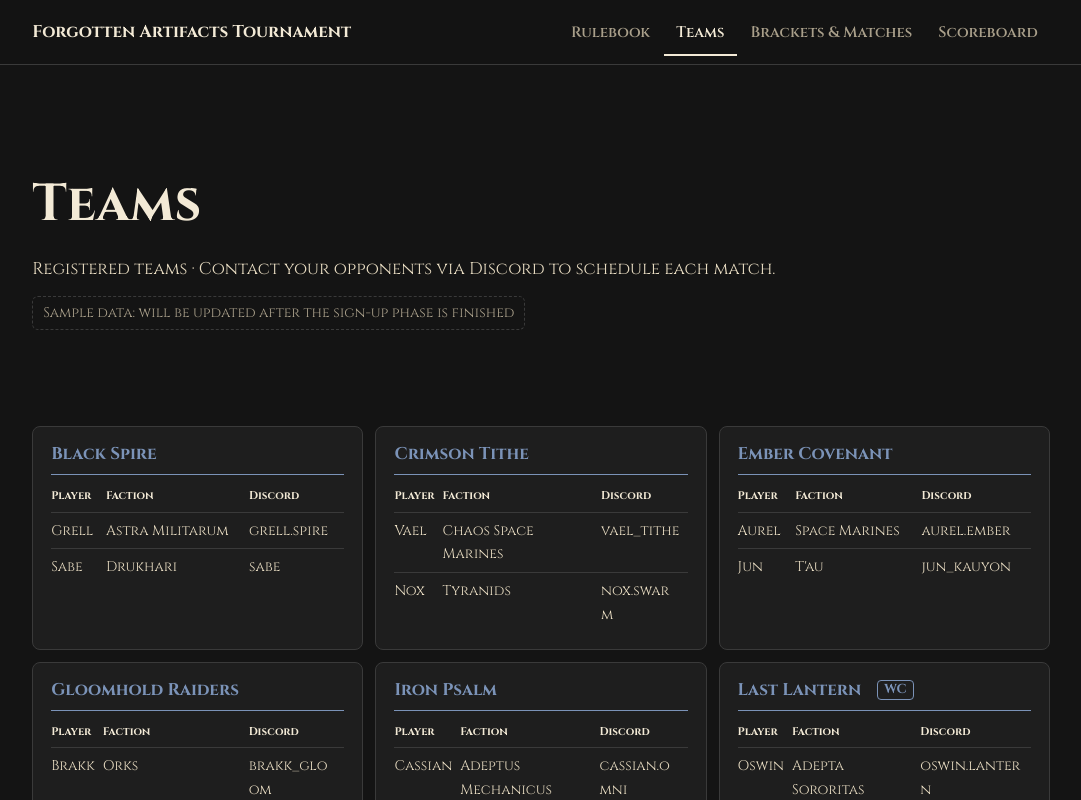
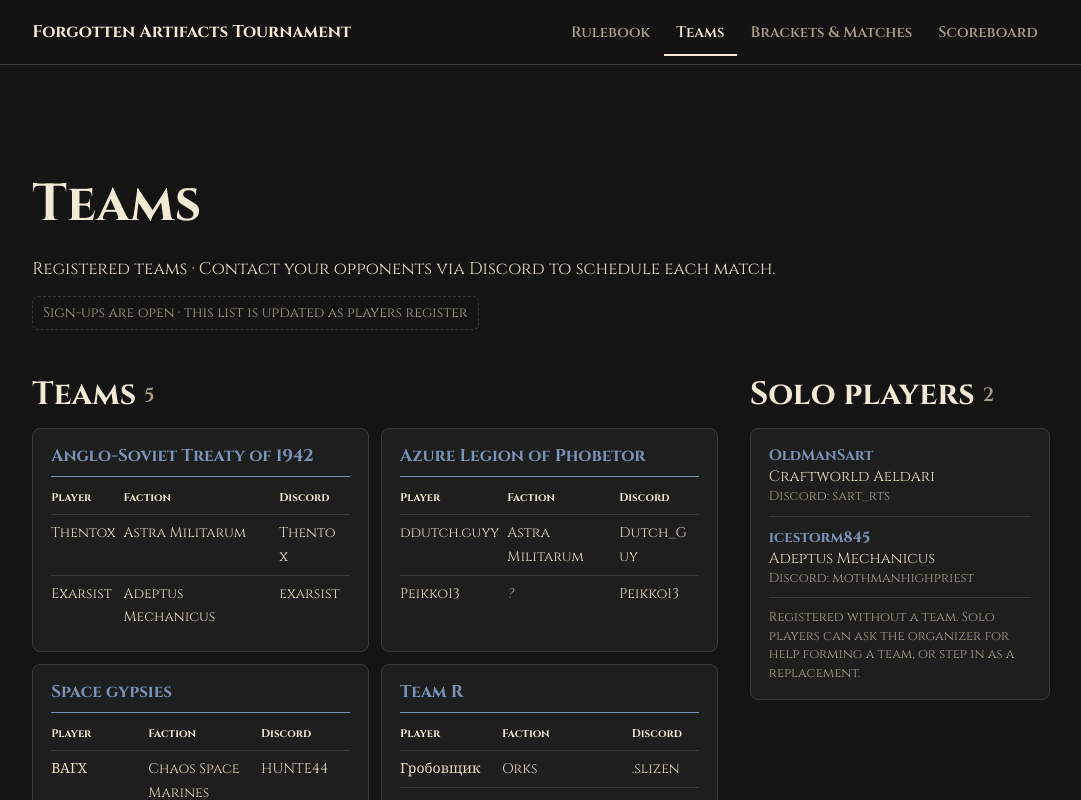
Before and after one commit to D4rkM3ll3x/Forgotten-Artifacts-Tournament, a plain HTML site: page index.html in a window 1280 px wide. Both pictures are taken after a click on the link "Teams". Shown: the top 800 px of the page, without its empty margins (99-1180 px from the left). Drawn offline with Linux system fonts and the light colour scheme.

Commit message:
Teams page: replace sample data with real sign-ups, add solo players list
Co-Authored-By: Claude Opus 5.5 <noreply@anthropic.com>
Claude-Session: https://claude.ai/code/session_01MTEmfJd2Xft61ExxUoptCr

```diff
--- a/index.html
+++ b/index.html
@@ -167,6 +167,21 @@ footer{padding:8mm 4mm}
 .tcard .dc{overflow-wrap:anywhere}
 .tcard h4{padding-bottom:8px;border-bottom:1px solid var(--steel);color:var(--steel);font-weight:700}
 #v-teams .tag{color:var(--steel);border-color:var(--steel)}
+.tlay{display:grid;grid-template-columns:minmax(0,1fr) 300px;gap:32px;align-items:start}
+.tlay section{padding-top:10px}
+.tlay .teams{grid-template-columns:repeat(auto-fill,minmax(280px,1fr))}
+.cnt{font-size:.6em;color:var(--mute);font-weight:600;vertical-align:middle}
+.soloc{position:sticky;top:84px}
+.solo{margin-top:14px}
+.solo ul{list-style:none;padding:0;margin:0}
+.solo li{margin:0;padding:10px 0;border-bottom:1px solid var(--edge);font-size:15px;line-height:1.4}
+.solo li:first-child{padding-top:0}
+.solo li>b{color:var(--steel)}
+.solo .sf{display:block;color:var(--ink)}
+.solo .sd{display:block;font-size:13px;color:var(--mute);overflow-wrap:anywhere}
+.solo .ver{margin:10px 0 0;font-size:13px;line-height:1.45}
+.solo h3{margin:0}
+@media(max-width:900px){.tlay{grid-template-columns:minmax(0,1fr);gap:0}.soloc{position:static}}
 .tbdn{color:var(--mute);font-style:italic;font-weight:400}
 .ab{display:block;font:600 12px/1.2 Cinzel,serif;color:var(--mute);margin-bottom:2px}
 .mini div>span:first-child{display:flex;align-items:baseline}
@@ -375,12 +390,22 @@ aside nav a:hover,aside nav a:focus-visible{border-left-color:var(--steel) !impo
  <header><div class="wrapc">
   <h1>Teams</h1>
   <p class="lead">Registered teams · Contact your opponents via Discord to schedule each match.</p>
-  <p class="sample">Sample data: will be updated after the sign-up phase is finished</p>
+  <p class="sample">Sign-ups are open · this list is updated as players register</p>
  </div></header>
  <main class="wrapc">
-  <section>
-   <div class="teams" id="teams"></div>
-  </section>
+  <div class="tlay">
+   <section>
+    <h2>Teams <span class="cnt" id="tcount"></span></h2>
+    <div class="teams" id="teams"></div>
+   </section>
+   <section class="soloc">
+    <h2>Solo players <span class="cnt" id="scount"></span></h2>
+    <div class="box solo">
+     <ul id="solo"></ul>
+     <p class="ver">Registered without a team. Solo players can ask the organizer for help forming a team, or step in as a replacement.</p>
+    </div>
+   </section>
+  </div>
  </main>
 </div>
 
@@ -434,20 +459,19 @@ aside nav a:hover,aside nav a:focus-visible{border-left-color:var(--steel) !impo
 <footer><div class="col">Forgotten Artifacts Tournament · fan-run community event, not affiliated with Games Workshop, Proxy Studios or Slitherine.<br>Made by M3ll3x</div></footer>
 <script>
 {
+// teams: [in-game name, faction, Discord]; '' = not given yet
 const T={
- a:{n:'Rust & Ruin',p:[['Kaelith','Necrons','kaelith'],['Morv','Orks','morv.waaagh']]},
- b:{n:'Sons of the Ninth Pylon',p:[['Varro','Space Marines','varro_ix'],['Dux','Astra Militarum','dux.lineholder']]},
- c:{n:'The Ashen Choir',p:[['Selene','Adepta Sororitas','selene.choir'],['Orrin','T\'au','orrin_shasui']]},
- d:{n:'Void Wardens',p:[['Hask','Drukhari','hask'],['Imra','Craftworld Aeldari','imra.seer']]},
- e:{n:'Gloomhold Raiders',p:[['Brakk','Orks','brakk_gloom'],['Ferro','Adeptus Mechanicus','ferro.cog']]},
- f:{n:'Iron Psalm',p:[['Cassian','Adeptus Mechanicus','cassian.omni'],['Rhee','Necrons','rhee']]},
- g:{n:'Crimson Tithe',p:[['Vael','Chaos Space Marines','vael_tithe'],['Nox','Tyranids','nox.swarm']]},
- h:{n:'Pale Harvest',p:[['Mira','Tyranids','mira.harvest'],['Tolk','Chaos Space Marines','tolk']]},
- i:{n:'Ember Covenant',p:[['Aurel','Space Marines','aurel.ember'],['Jun','T\'au','jun_kauyon']]},
- j:{n:'Black Spire',p:[['Grell','Astra Militarum','grell.spire'],['Sabe','Drukhari','sabe']]},
- k:{n:'Shard Reavers',p:[['Ysolde','Craftworld Aeldari','ysolde.shard'],['Quill','Orks','quill_reaver']],wc:1},
- l:{n:'Last Lantern',p:[['Oswin','Adepta Sororitas','oswin.lantern'],['Tarn','Necrons','tarn']],wc:1}
+ a:{n:'Anglo-Soviet Treaty of 1942',p:[['Thentox','Astra Militarum','Thentox'],['Exarsist','Adeptus Mechanicus','exarsist']]},
+ b:{n:'Team R',p:[['Гробовщик','Orks','.slizen'],['дядя ugrep','Space Marines','ugrep']]},
+ c:{n:'What / Question',p:[['Who','Adeptus Mechanicus','fonrir'],['Why','Space Marines','pepsioriginal']]},
+ d:{n:'Azure Legion of Phobetor',p:[['ddutch.guyy','Astra Militarum','Dutch_Guy'],['Peikko13','','Peikko13']]},
+ e:{n:'Space gypsies',p:[['ВАГХ','Chaos Space Marines','HUNTE44'],['Shishkosvin','Craftworld Aeldari','andruxavelichajshijizandrux']]}
 };
+// solo players without a team: [in-game name, faction, Discord, note]
+const S=[
+ ['OldManSart','Craftworld Aeldari','sart_rts',''],
+ ['icestorm845','Adeptus Mechanicus','mothmanhighpriest','']
+];
 T._={n:'TBD',p:[],ph:1};
 const pl=k=>T[k].p.map(x=>x[0]+' ('+x[1]+')').join(' · ');
 // [teamA, teamB, winner or '', status text]
@@ -465,7 +489,11 @@ R.forEach(ms=>{
  ms.forEach(m=>{if(!m[2])return;const w=m[2],l=m[0]===w?m[1]:m[0];rec[w][0]++;rec[l][1]++;form[w].push('W');form[l].push('L')});
 });
 // registered teams
-document.getElementById('teams').innerHTML=Object.keys(T).filter(k=>!T[k].ph).sort((x,y)=>T[x].n.localeCompare(T[y].n)).map(k=>`<div class="box tcard"><h4>${nm(k)}</h4><table><thead><tr><th>Player</th><th>Faction</th><th>Discord</th></tr></thead><tbody>${T[k].p.map(x=>`<tr><td>${esc(x[0])}</td><td>${esc(x[1])}</td><td class="dc">${esc(x[2])}</td></tr>`).join('')}</tbody></table></div>`).join('');
+const opt=x=>x?esc(x):'<span class="tbdn">?</span>';
+document.getElementById('teams').innerHTML=Object.keys(T).filter(k=>!T[k].ph).sort((x,y)=>T[x].n.localeCompare(T[y].n)).map(k=>`<div class="box tcard"><h4>${nm(k)}</h4><table><thead><tr><th>Player</th><th>Faction</th><th>Discord</th></tr></thead><tbody>${T[k].p.map(x=>`<tr><td>${esc(x[0])}</td><td>${opt(x[1])}</td><td class="dc">${opt(x[2])}</td></tr>`).join('')}</tbody></table></div>`).join('');
+document.getElementById('tcount').textContent=Object.keys(T).filter(k=>!T[k].ph).length;
+document.getElementById('scount').textContent=S.length;
+document.getElementById('solo').innerHTML=S.length?S.map(x=>`<li><b>${esc(x[0])}</b>${x[3]?` <span class="tag">${esc(x[3])}</span>`:''}<span class="sf">${opt(x[1])}</span><span class="sd">Discord: ${opt(x[2])}</span></li>`).join(''):'<li class="sd">No solo players at the moment.</li>';
 // swiss overview
 const sw=document.getElementById('swiss');
 sw.innerHTML=R.map((ms,i)=>{
```
